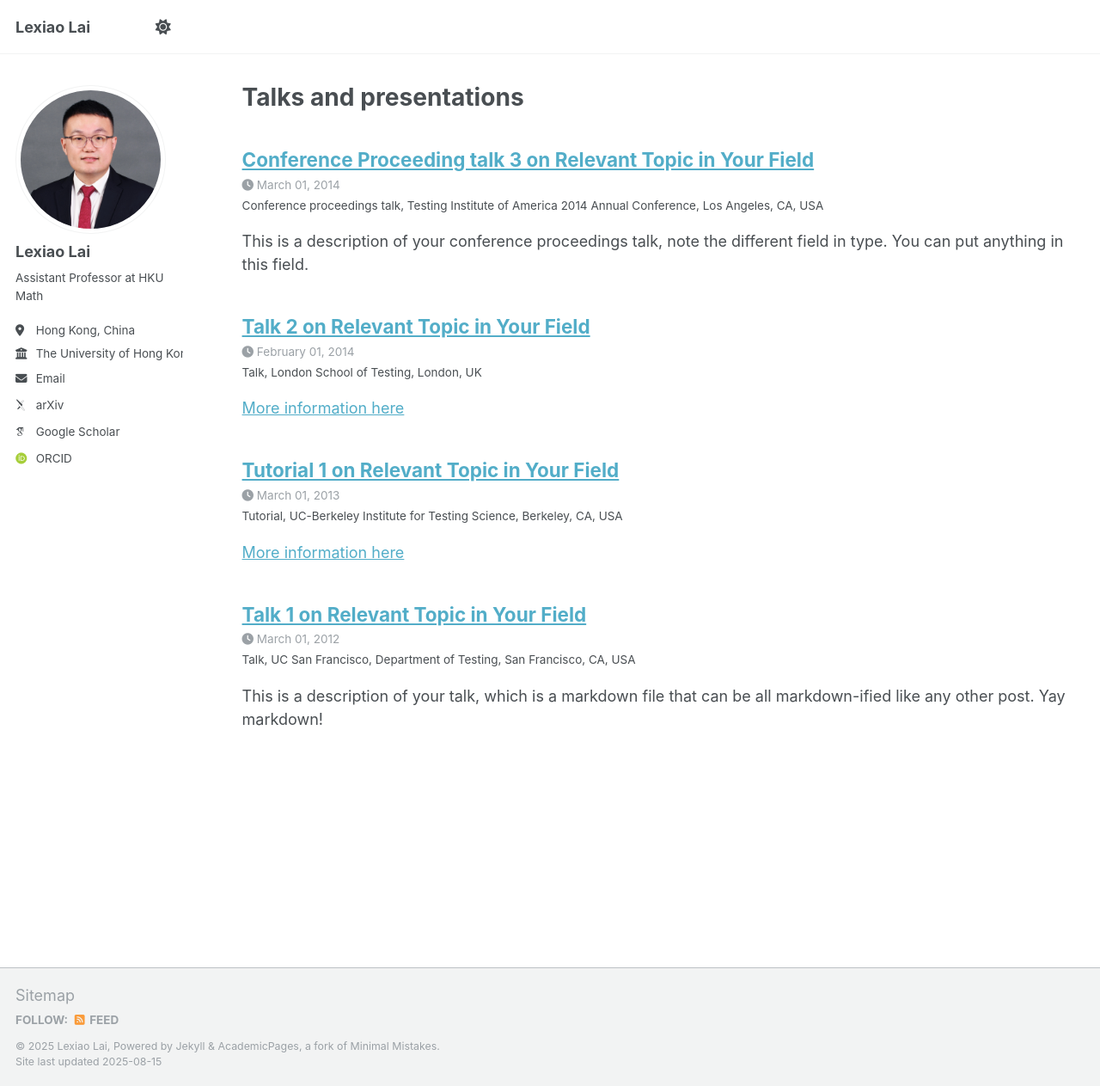
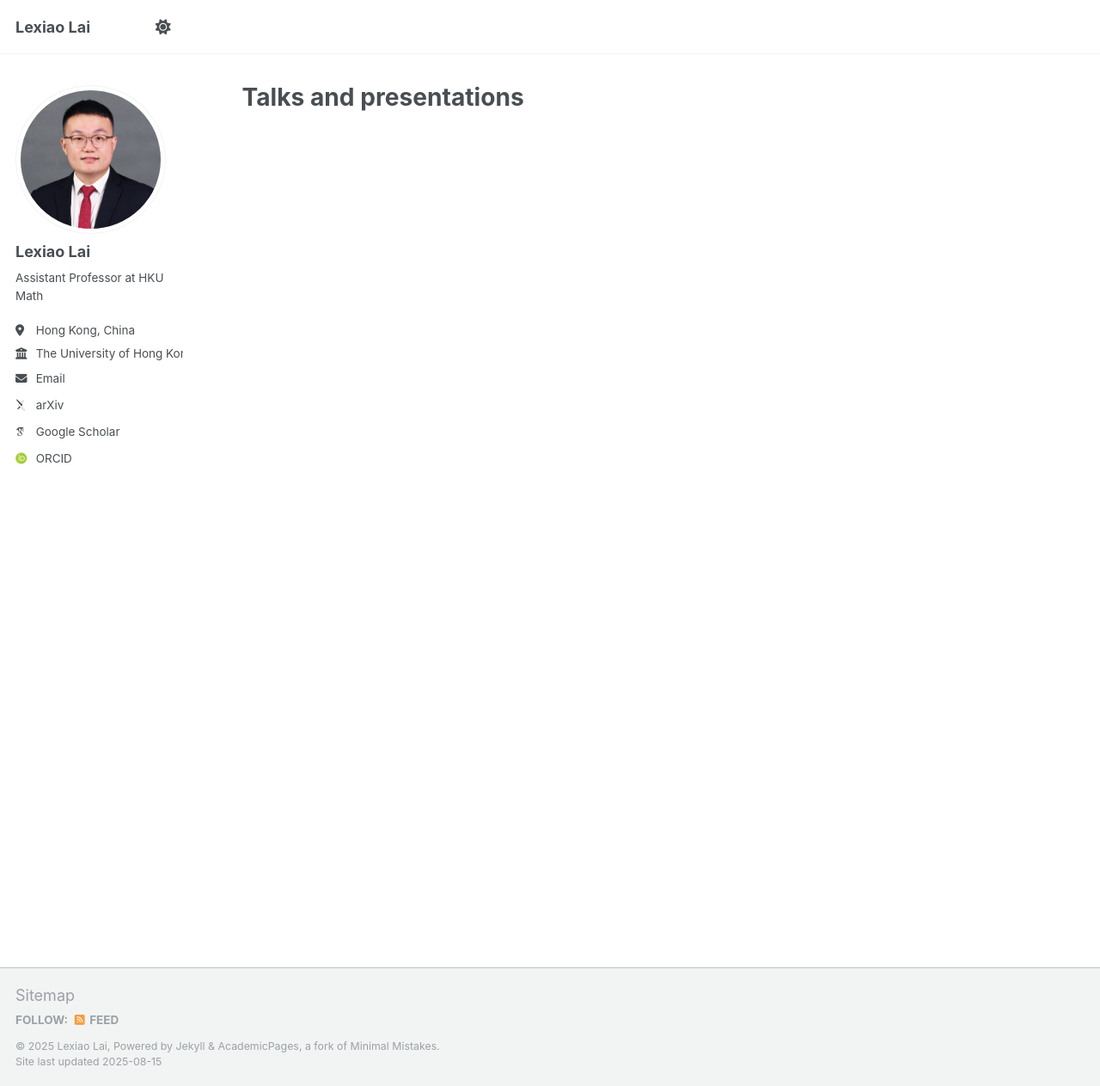
Before and after one commit to LexiaoLai/Lexiaolai.github.io, a Jekyll site: the page built from _pages/talks.html, in a window 1280 px wide and 1263 px high. Shown: the whole window at 86% size. Built offline with Jekyll 4.4.1, drawn with Linux system fonts in a browser that asks for light colours; some web fonts are replaced; part of the change alters nothing that is shown.

```diff
--- a/_config.yml
+++ b/_config.yml
@@ -212,18 +212,18 @@ kramdown:
 
 # These settings control the types of collections used by the template
 collections:
-  teaching:
-    output: true
-    permalink: /:collection/:path/
-  publications:
-    output: true
-    permalink: /:collection/:path/
-  portfolio:
-    output: true
-    permalink: /:collection/:path/
-  talks:
-    output: true
-    permalink: /:collection/:path/
+  # teaching:
+  #   output: true
+  #   permalink: /:collection/:path/
+  # publications:
+  #   output: true
+  #   permalink: /:collection/:path/
+  # portfolio:
+  #   output: true
+  #   permalink: /:collection/:path/
+  # talks:
+  #   output: true
+  #   permalink: /:collection/:path/
 
 
 # These settings control how pages and collections are included in the site
```
